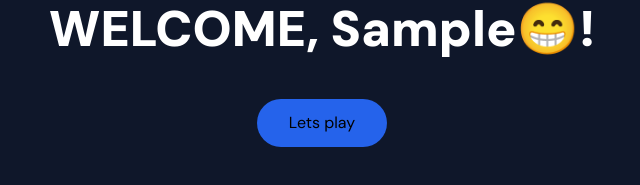
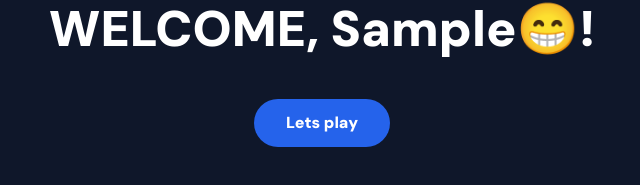
Before and after one commit to colline-kooza/quizwiz, a Next.js app: page /login in a window 1280 px wide. Both pictures are taken after typing "Sample", "Sample123" into the empty fields and a click on the button "Signup". Shown: the part 331-516 px from the top of the page, without its empty margins (318-958 px from the left). Built offline with nearby package versions, Linux system fonts and the light colour scheme.

Commit message:
added bg color

```diff
--- a/components/UserPop.jsx
+++ b/components/UserPop.jsx
@@ -29,7 +29,7 @@ export default function UserPop({ userName }) {
             WELCOME, {userName}😁!
           </p>
           <Link
-            className="bg-blue-600 flex items-center justify-center px-8 py-3 rounded-[30px] hover:bg-black  transition-all"
+            className="bg-blue-600 flex items-center justify-center px-8 py-3 rounded-[30px] hover:bg-black text-white transition-all font-[800]"
             href="/"
           >
             Lets play
```
